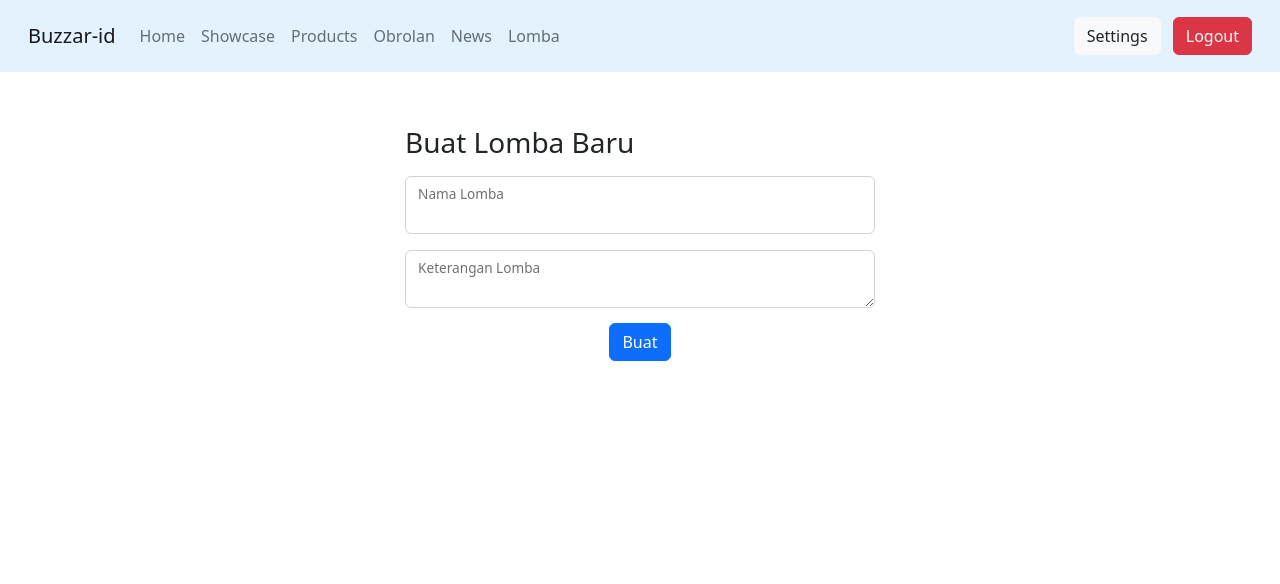
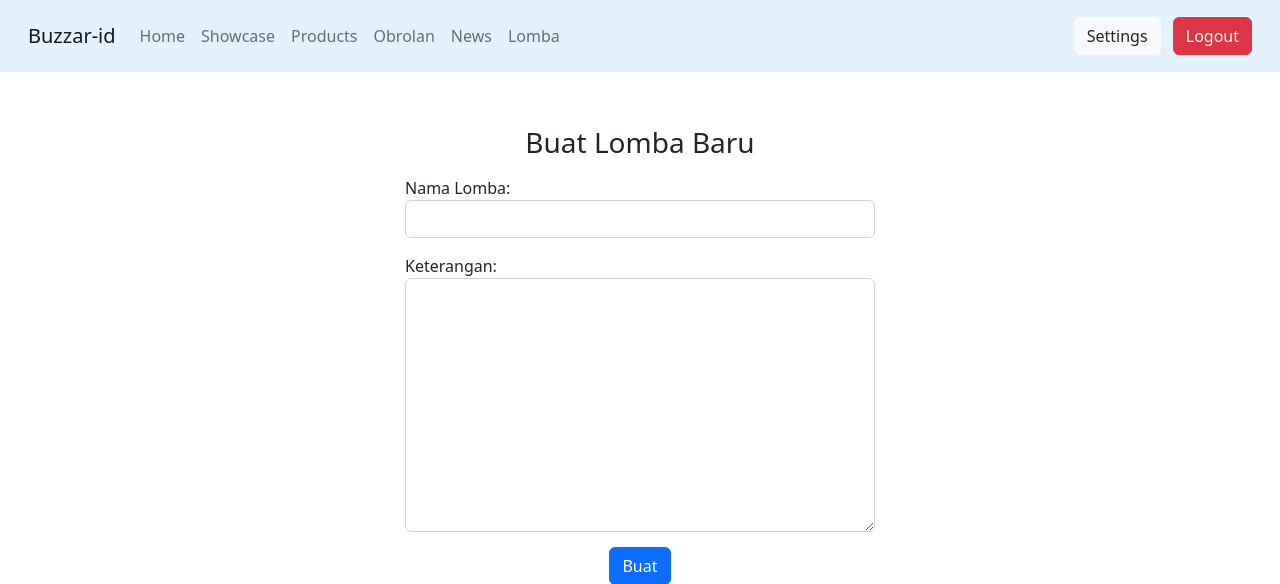
Before and after one commit to PBP22-23-C-11/PTS-Kelompok-C11, a Django app: page /lomba/buat/ in a window 1280 px wide. Shown: the top 584 px of the page. Run offline with Django 4.2, Linux system fonts and the light colour scheme; the visitor is signed in with stand-in values (Sample User, id 1); data that the repository does not hold is empty.

Commit message:
added session

```diff
--- /dev/null
+++ b/lomba/forms.py
@@ -0,0 +1,27 @@
+from django import forms
+from lomba.models import Lomba
+
+# Define the class for the customer form
+class LombaForm(forms.ModelForm):
+    class Meta:
+        model = Lomba
+        fields = ['namaLomba', 'keterangan']
+        exclude = ['tanggal']
+
+    namaLomba = forms.CharField(
+        label = 'Nama Lomba',
+        widget = forms.TextInput(
+            attrs={
+                'class': 'form-control mb-3',
+            }
+        ),
+    )
+
+    keterangan = forms.CharField(
+        label = 'Keterangan',
+        widget = forms.Textarea(
+            attrs={
+                'class': 'form-control',
+            }
+        ),
+    )
--- a/lomba/templates/buatlomba.html
+++ b/lomba/templates/buatlomba.html
@@ -27,10 +27,10 @@
 {% block content %}
 <div class="mainbody">
     <main class="form-signin w-100 m-auto">
-        <h1 class="h3 mb-3 fw-normal">Buat Lomba Baru</h1>
+        <h1 class="h3 mb-3 fw-normal text-center">Buat Lomba Baru</h1>
         <form id="form-daftar-lomba" method="POST">
             {% csrf_token %}
-            <div class="form-floating mb-3">
+            <!-- <div class="form-floating mb-3">
                 <input type="text" class="form-control" id="name" name="name">
                 <label for="name">Nama Lomba</label>
             </div>
@@ -42,6 +42,11 @@
 
             <div style="margin: 0 auto; display:table;">
                 <input id="daftarbtn" class="btn btn-primary" type="submit" value="Buat" style="margin-top: 15px;"/>
+            </div> -->
+
+            {{ form.as_div }}
+            <div style="margin: 0 auto; display:table;">
+                <input id="daftarbtn" class="btn btn-primary" type="submit" value="Buat" style="margin-top: 15px;"/>
             </div>
         </form>
     </main>
--- a/lomba/templates/lomba.html
+++ b/lomba/templates/lomba.html
@@ -42,7 +42,7 @@
         <div class="d-flex flex-column align-items-start gap-2">
             <h3 class="fw-bold">Selamat datang, {{ user.username }}!</h3>
             <p class="text-muted">Silahkan pilih menu yang tersedia.</p>
-            <p class="text-muted">User type: {{ check }}</p>
+            <p class="text-muted">Login Terakhir: {{ last_login }}</p>
         </div>
 
         <div class="row row-cols-1 row-cols-sm-2 g-4">
--- a/lomba/views.py
+++ b/lomba/views.py
@@ -1,17 +1,25 @@
+import datetime
 from django.shortcuts import render
-from django.http import HttpResponse
+from django.http import HttpResponse, HttpResponseRedirect
+from django.urls import reverse
 from django.contrib.auth.decorators import login_required
 from general.utils import *
 from lomba.models import DetailLomba, Lomba, Voting
 from django.core import serializers
+from lomba.forms import LombaForm
 
 # Halaman utama lomba
-# test
 def show_lomba(request):
     check = check_user_type(request.user)
+    login = 0
+
+    if request.user.is_authenticated:
+        login = request.COOKIES['last_login']
+
     context = {
         'user': request.user,
         'check': check,
+        'last_login': login,
     }
     return render(request, "lomba.html", context)
 
@@ -19,14 +27,16 @@ def show_lomba(request):
 @login_required(login_url='/login')
 @admin_required
 def buat_lomba(request):
+    form = LombaForm()
+
     if request.method == 'POST':
-        lomba = Lomba()
-        lomba.namaLomba = request.POST.get('name')
-        lomba.keterangan = request.POST.get('keterangan')
-        lomba.save()
+        form = LombaForm(request.POST)
+        if form.is_valid():
+            form.save()
         return redirect('lomba:all_lomba')
 
-    return render(request, 'buatlomba.html')
+    context = { 'form': form }
+    return render(request, 'buatlomba.html', context)
 
 # Untuk mendaftar pada suatu lomba (khusus UMKM)
 # id berasal dari Lomba yang ingin didaftarkan
```
Also changed, not shown: general/views.py (+8 -2 lines).
